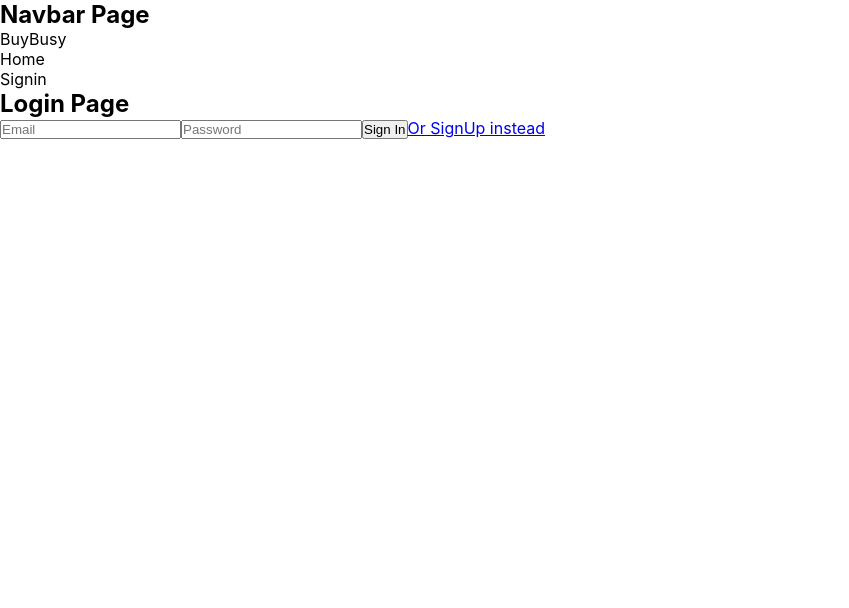
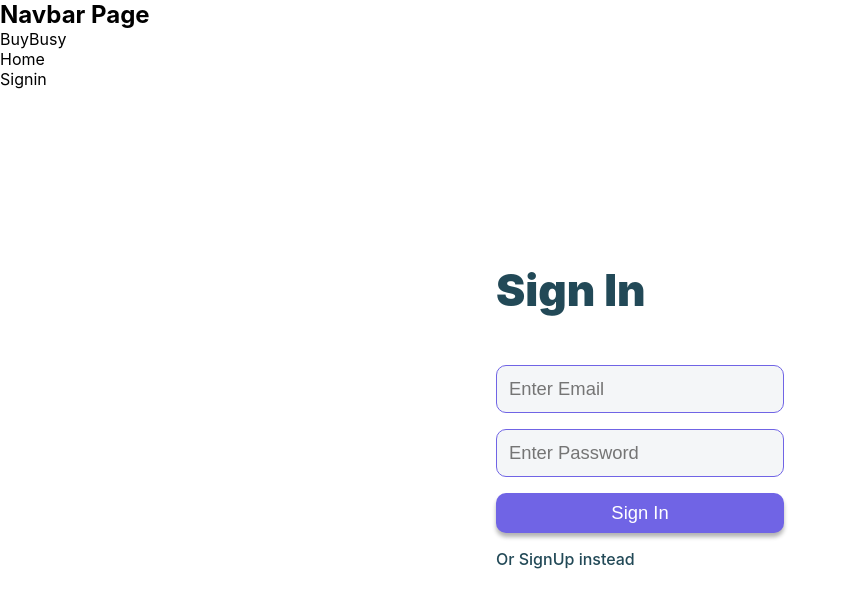
Before and after one commit to neerajsingh869/buybusy, a React (Create React App) app: page /signin in a window 1280 px wide. Shown: the top 608 px of the page, without its empty margins (0-849 px from the left). Built offline with nearby package versions, Linux system fonts and the light colour scheme; no server answers; the HTML template or start-up script is replaced by a standard one.

Commit message:
style: complete styling login component

```diff
--- a/src/pages/login/Login.js
+++ b/src/pages/login/Login.js
@@ -2,6 +2,7 @@ import { useRef } from "react";
 import { signInWithEmailAndPassword, getAuth } from "firebase/auth";
 import { useUserAuthContextValue } from "../../contexts/userAuthContext";
 import { Link } from "react-router-dom";
+import styles from "./Login.module.css";
 
 const Login = () => {
     const inputEmail = useRef();
@@ -27,15 +28,15 @@ const Login = () => {
     }
 
     return (
-        <>
-            <h2>Login Page</h2>
+        <div className={ styles.formContainer }>
             <form onSubmit={ handleSignIn }>
-                <input type="email" placeholder="Email" ref={ inputEmail } />
-                <input type="password" placeholder="Password" ref={ inputPassword } />
+                <h2>Sign In</h2>
+                <input type="email" placeholder="Enter Email" ref={ inputEmail } />
+                <input type="password" placeholder="Enter Password" ref={ inputPassword } />
                 <button>Sign In</button>
-                <Link to="/signin">Or SignUp instead</Link>
+                <Link to="/signup">Or SignUp instead</Link>
             </form>
-        </>
+        </div>
     )
 };
 
--- a/src/pages/login/Login.module.css
+++ b/src/pages/login/Login.module.css
@@ -0,0 +1,49 @@
+.formContainer {
+    position: absolute;
+    top: 50%;
+    left: 50%;
+    transform: translate(-50%, -50%);
+}
+
+.formContainer > form {
+    width: 20rem;
+    display: flex;
+    flex-direction: column;
+    padding: 16px;
+    gap: 1rem;
+}
+
+.formContainer > form > h2 {
+    color: #224957;
+    margin: 2rem 0rem;
+    font-size: 2.75rem;
+    font-weight: 900;
+}
+
+.formContainer > form > input {
+    background-color: #f4f6f8;
+    width: 100%;
+    height: 3rem;
+    border: 1px solid #7064e5;
+    outline: none;
+    border-radius: 10px;
+    padding: 12px;
+    font-size: 1.15rem;
+}
+
+.formContainer > form > button {
+    background-color: #7064e5;
+    color: #fff;
+    border: none;
+    box-shadow: 0 4px 4px rgba(0,0,0,.3);
+    height: 2.5rem;
+    border-radius: 10px;
+    font-size: 1.15rem;
+    width: 100%;
+}
+
+.formContainer > form > a {
+    text-decoration: none;
+    color: #224957;
+    font-weight: 500;
+}
```
